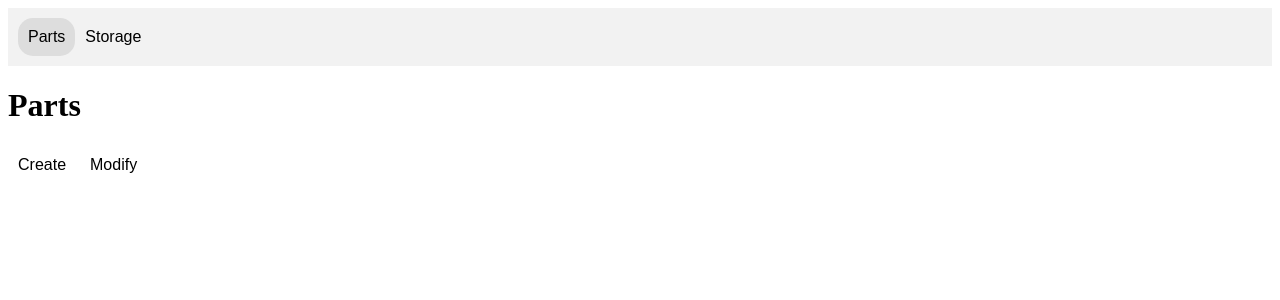
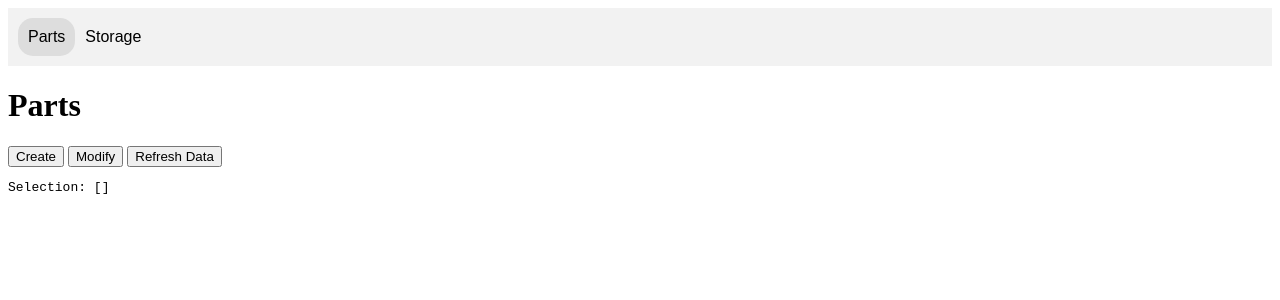
Before and after one commit to Spooky-Kabuki/ShikaBOM, a SvelteKit app: page / in a window 1280 px wide. Shown: the top 300 px of the page. Built offline with nearby package versions, Linux system fonts and the light colour scheme.

Commit message:
Move part stuff to a part view

```diff
--- a/src/lib/Parts/PartTable.svelte
+++ b/src/lib/Parts/PartTable.svelte
@@ -68,13 +68,14 @@
         }
     ];
 
-    async function fetchPartData() {
+    export async function fetchPartData() {
         let json_rows = await invoke('fetch_part_data');
         rows = JSON.parse(json_rows.toString());
     }
 </script>
 
-<button on:click={fetchPartData}>Refresh Data</button>
+
+
 <pre>Selection: [{selectionSingle.join(", ")}]</pre>
 <SvelteTable
     columns="{columns}"
--- /dev/null
+++ b/src/lib/Parts/PartView.svelte
@@ -0,0 +1,24 @@
+<script>
+import PartTable from "$lib/Parts/PartTable.svelte";
+import {openModal} from "svelte-modals";
+import NewPartModal from "$lib/Parts/NewPartModal.svelte";
+import ModifyPartModal from "$lib/Parts/ModifyPartModal.svelte";
+
+let partTableComponent;
+function handleCreatePart() {
+    openModal(NewPartModal)
+}
+function handleModifyPart() {
+    openModal(ModifyPartModal, {partNumber: export_pn})
+}
+
+let export_pn = "";
+</script>
+
+<div class="headerbar">
+    <h1>Parts</h1>
+    <button on:click={handleCreatePart}>Create</button>
+    <button on:click={handleModifyPart}>Modify</button>
+    <button on:click={partTableComponent.fetchPartData}>Refresh Data</button>
+</div>
+<PartTable bind:selected_pn={export_pn} bind:this={partTableComponent}/>
--- a/src/routes/+page.svelte
+++ b/src/routes/+page.svelte
@@ -1,23 +1,12 @@
 <script>
-    import PartTable from '../lib/PartTable.svelte'
     import { Modals, closeModal } from 'svelte-modals'
-    import { openModal } from 'svelte-modals'
-    import NewPartModal from "$lib/NewPartModal.svelte";
-	import ModifyPartModal from '$lib/ModifyPartModal.svelte';
+    import PartView from "$lib/Parts/PartView.svelte";
 
     export let activeTab = "parts";
 
     function switchTab(tab) {
         activeTab = tab;
     }
-
-    function handleCreatePart() {
-        openModal(NewPartModal)
-    }
-    function handleModifyPart() {
-        openModal(ModifyPartModal, {partNumber: export_pn})
-    }
-    let export_pn = "";
 </script>
 
 <div class="tab-bar">
@@ -31,12 +20,7 @@
 </div>
 
 {#if activeTab === 'parts'}
-    <div class="headerbar">
-        <h1>Parts</h1>
-        <button on:click={handleCreatePart}>Create</button>
-        <button on:click={handleModifyPart}>Modify</button>
-    </div>
-    <PartTable bind:selected_pn={export_pn}/>
+    <PartView />
 {:else if activeTab === 'storage'}
     <div class="headerbar">
         <h1>Storage</h1>
```
